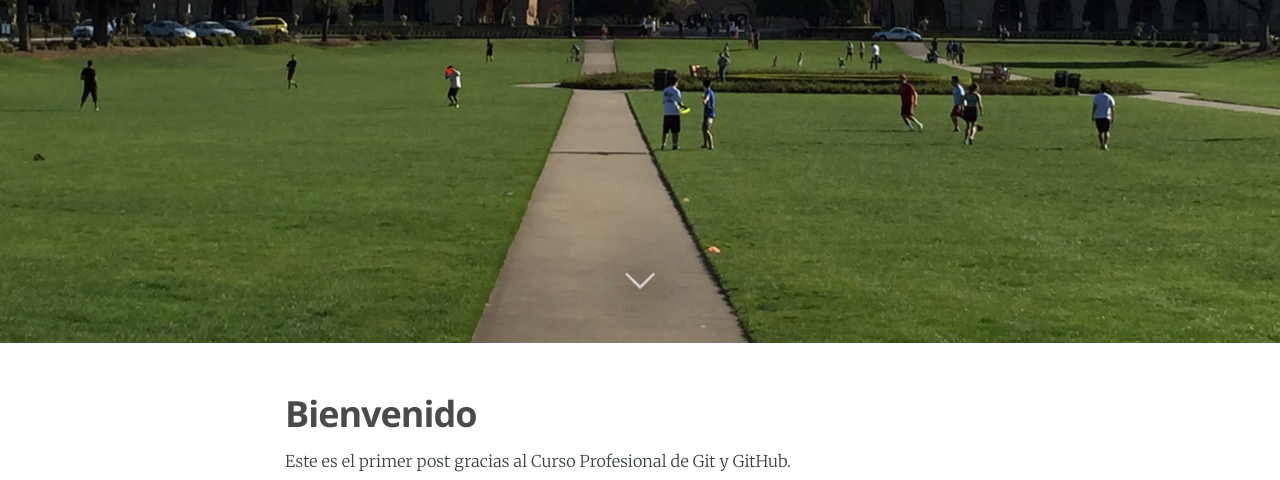
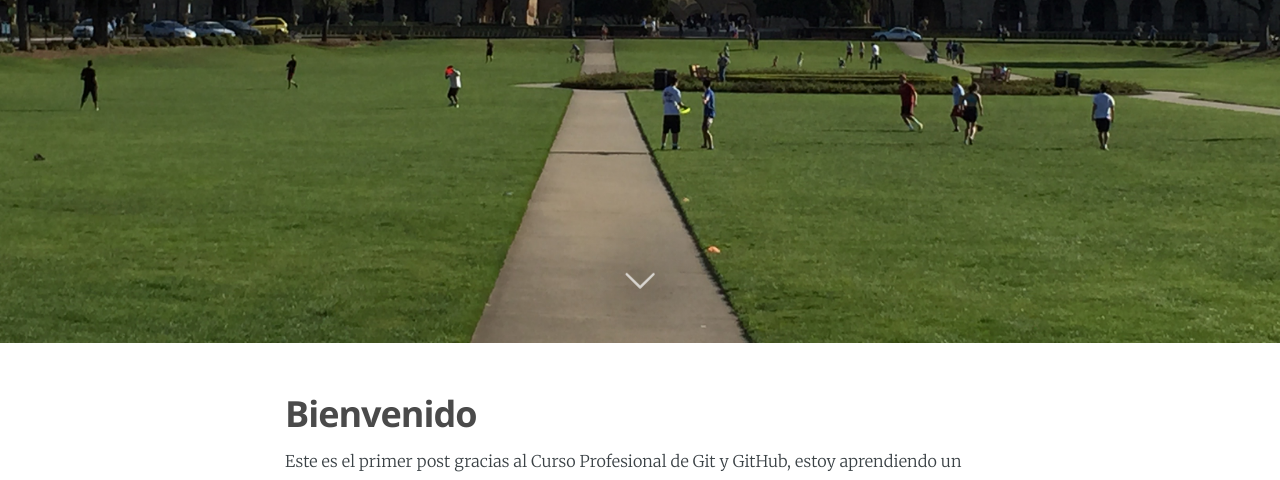
Before and after one commit to sandcg/blog, a plain HTML site: page index.html in a window 1280 px wide. Shown: the part 457-937 px from the top of the page. Drawn offline with nearby package versions, Linux system fonts and the light colour scheme.

Commit message:
Cambio la descripción del primer post

```diff
--- a/index.html
+++ b/index.html
@@ -96,7 +96,7 @@
                     </h2>
                 </header>
                 <section class="post-excerpt">
-                    <p>Este es el primer post gracias al Curso Profesional de Git y GitHub.<a class="read-more" href="post-1/"></a></p>
+                    <p>Este es el primer post gracias al Curso Profesional de Git y GitHub, estoy aprendiendo un monton.<a class="read-more" href="post-1/"></a></p>
                 </section>
                 <footer class="post-meta">
                     <a href="author/mike/">Mike Nieva</a>
```
